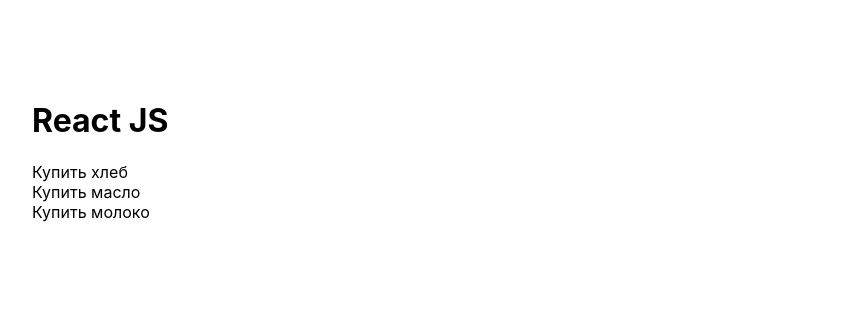
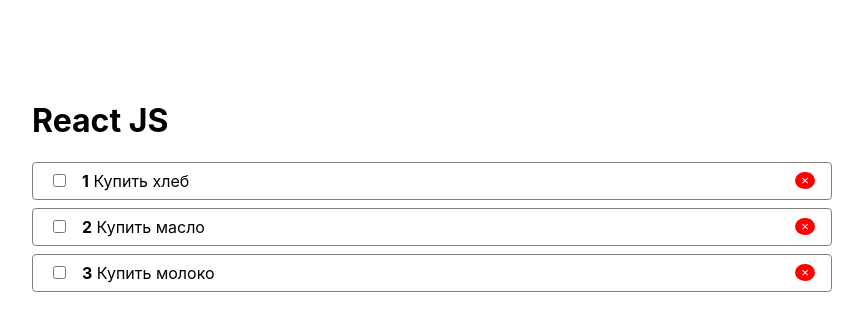
Before and after one commit to fedorkarpenko1984/learnReact, a React (Create React App) app: page / in a window 1280 px wide. Shown: the top 330 px of the page, without its empty margins (208-1071 px from the left). Built offline with nearby package versions, Linux system fonts and the light colour scheme; the HTML template or start-up script is replaced by a standard one.

Commit message:
Added CSS styles for TodoList and TodoItem components

```diff
--- a/src/App.js
+++ b/src/App.js
@@ -1,19 +1,29 @@
 import React from 'react'
+import PropTypes from 'prop-types'
 import TodoList from './ToDo/TodoList'
 
 
 
 function App() {
-  const todos = [
+  let todos = [
       {id: 1, complited: false, title: 'Купить хлеб'},
       {id: 2, complited: false, title: 'Купить масло'},
       {id: 3, complited: false, title: 'Купить молоко'}
   ]
 
+  function toggleTodo(id) {
+      todos = todos.map(todo => {
+          if (todo.id === id) {
+              todo.complited = !todo.complited
+          }
+          return todo
+      })
+  }
+
   return (
     <div className='wrapper'>
       <h1>React JS</h1>
-      <TodoList todos = {todos} />
+      <TodoList todos = {todos} onToggle={toggleTodo}/>
     </div>
   );
 }
--- a/src/ToDo/TodoItem.js
+++ b/src/ToDo/TodoItem.js
@@ -1,7 +1,41 @@
 import React from 'react'
+import PropTypes from 'prop-types'
 
-export default function TodoItem({todo}) {
+const styles = {
+    li: {
+        display: 'flex',
+        justifyContent: 'space-between',
+        alignItems: 'center',
+        padding: '.5rem 1rem',
+        border: '1px solid grey',
+        borderRadius: '4px',
+        marginBottom: '.5rem'
+    },
+    input: {
+        marginRight: '1rem'
+    }
+}
+
+function TodoItem({todo, index, onChange}) {
     return (
-        <li>{todo.title}</li>
+        <li style = {styles.li}>
+            <span>
+                <input type="checkbox"
+                       style={styles.input}
+                       onChange={() => onChange(todo.id)} />
+                <strong>{index + 1}</strong>
+                &nbsp;
+                {todo.title}
+            </span>
+            <button className='rm'>&times;</button>
+        </li>
     )
 }
+
+TodoItem.propTypes = {
+    todo: PropTypes.object.isRequired,
+    index: PropTypes.number,
+    onChange: PropTypes.func.isRequired
+}
+
+export default TodoItem
--- a/src/ToDo/TodoList.js
+++ b/src/ToDo/TodoList.js
@@ -1,4 +1,5 @@
 import React from 'react'
+import PropTypes from 'prop-types'
 import TodoItem from './TodoItem'
 
 const styles = {
@@ -9,12 +10,23 @@
     }
 }
 
-export default function TodoList(props) {
+function TodoList(props) {
     return (
         <ul style={styles.ul}>
-            {props.todos.map(todo => {
-                return <TodoItem todo = {todo} />
+            {props.todos.map((todo, index) => {
+                return <TodoItem
+                    todo={todo}
+                    key={todo.id}
+                    index={index}
+                    onChange={props.onToggle}/>
             })}
         </ul>
     )
 }
+
+TodoList.propTypes = {
+    todos: PropTypes.arrayOf(PropTypes.object).isRequired,
+    onToggle: PropTypes.func.isRequired
+}
+
+export default TodoList
--- a/src/index.css
+++ b/src/index.css
@@ -17,3 +17,10 @@
   margin: 0 auto;
   width: 800px;
 }
+
+.rm{
+  background: red;
+  border-radius: 50%;
+  color: white;
+  border: none;
+}
```
